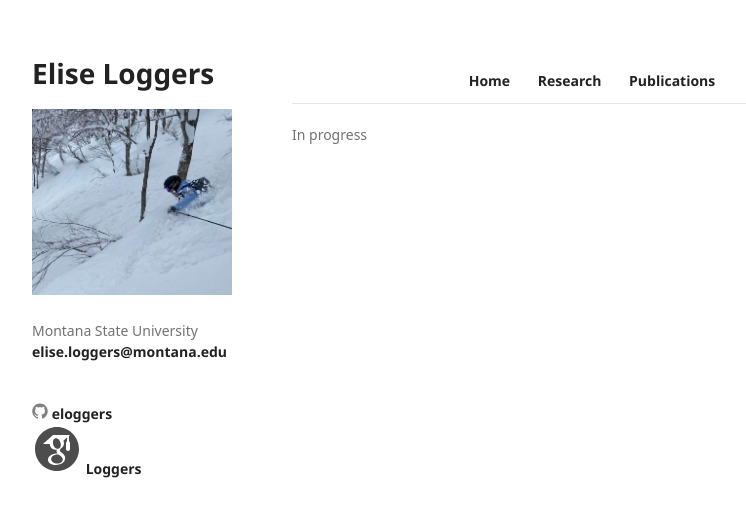
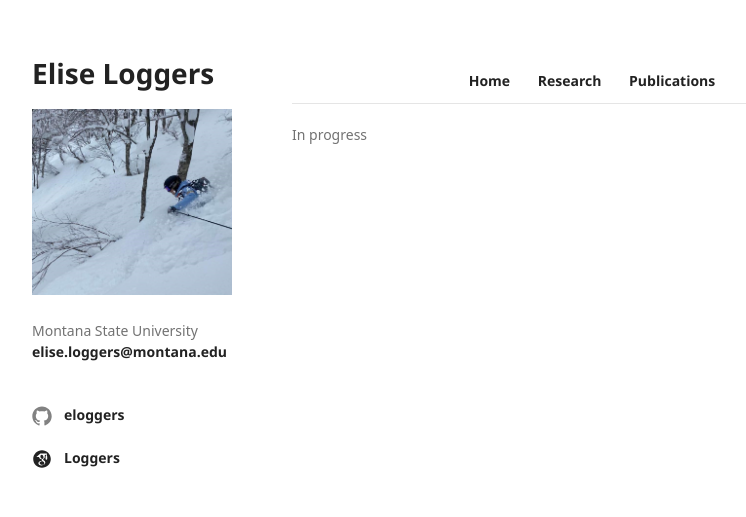
Before and after one commit to eloggers/eloggers.github.io, a Jekyll site: the page built from index.md, in a window 1280 px wide. Shown: the top 517 px of the page, without its empty margins (178-924 px from the left). Built offline with Jekyll 4.4.1, drawn with Linux system fonts in a browser that asks for light colours; some web fonts are replaced.

Commit message:
added social links - ??

```diff
--- a/assets/css/style.scss
+++ b/assets/css/style.scss
@@ -27,6 +27,25 @@
   border-bottom: 1px solid #222;
 }
 
+.social-links .icon svg {
+  width: 20px;
+  height: 20px;
+  display: inline-block;
+  vertical-align: middle;
+  fill: currentColor;
+  margin-right: 6px;
+}
+
+.social-links a {
+  display: flex;
+  align-items: center;
+  gap: 6px;
+  text-decoration: none;
+}
+
+.social-links a:hover {
+  text-decoration: underline;
+}
 
 .read-more {
     text-transform: uppercase;
```
